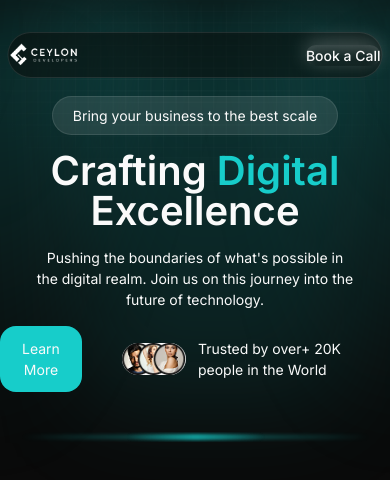
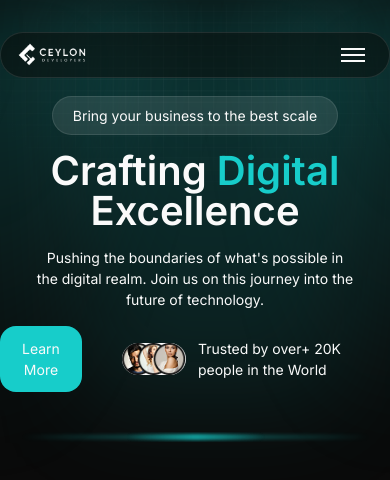
Before and after one commit to Roshen-Perera/ceylon-developers-portfolio, a Next.js app: page / in a window 390 px wide. Shown: the top 480 px of the page. Built offline with nearby package versions, Linux system fonts and the light colour scheme.

Commit message:
Implement mobile navigation in NavBar with dropdown menu and toggle button

```diff
--- a/components/navBar.tsx
+++ b/components/navBar.tsx
@@ -1,17 +1,21 @@
+"use client";
 
-import React from "react";
+import React, { useState } from "react";
 import ThemeToggle from "./theme";
 import Link from "next/link";
 import { P } from "./typography";
 import LogoIMG from "./logoIMG";
 
 const NavBar = () => {
+  const [isMobileMenuOpen, setIsMobileMenuOpen] = useState(false);
+
   return (
     <div className="flex items-center justify-center w-full p-8 relative">
       <div>
+        {/* Desktop Navbar (640px and above) */}
         <div
-          className="flex flex-row bg-(--navbar-background) fixed justify-between 2xl:w-[1239px] xl:w-[1015px] lg:w-[853px] md:w-[639px] sm:w-[545px] xs:w-[375px] 2xl:h-[66px] xl:h-[65px] lg:h-[57px] md:h-[41px] sm:h-[35px] items-center rounded-full
-                     text-foreground border border-(--navbar-border) left-1/2 transform -translate-x-1/2"
+          className="hidden sm:flex flex-row bg-(--navbar-background) fixed justify-between 2xl:w-[1239px] xl:w-[1015px] lg:w-[853px] md:w-[639px] sm:w-[545px] 2xl:h-[66px] xl:h-[65px] lg:h-[57px] md:h-[41px] sm:h-[35px] items-center rounded-full
+                     text-foreground border border-(--navbar-border) left-1/2 transform -translate-x-1/2 px-4 sm:px-6"
         >
           {/* Logo */}
           <div className="flex items-center">
@@ -59,14 +63,97 @@ const NavBar = () => {
             <div className="p-px rounded-[12px] bg-(--navbar-button-border)">
               <button
                 className="shadow-(--navbar-button-shadow) text-card-foreground bg-(image:--navbar-button) font-medium rounded-full sm:w-[140px] md:w-[140px] lg:w-[146px] xl:w-[154px] 2xl:w-[167px] sm:h-[35px] md:h-[41px] lg:h-[57px] xl:h-[65px] 2xl:h-[66px]
-                         hover:bg-popover hover:text-popover-foreground transition-all duration-200 ml- xs:text-[14px] sm:text-[15px] md:text-[16px] lg:text-[18px] xl:text-[20px] 2xl:text-[22px]"
+                         hover:bg-popover hover:text-popover-foreground transition-all duration-200 sm:text-[15px] md:text-[16px] lg:text-[18px] xl:text-[20px] 2xl:text-[22px]"
               >
                 Book a Call
               </button>
             </div>
           </div>
-          {/* Button */}
         </div>
+
+        {/* Mobile Navbar (below 640px) */}
+        <div className="sm:hidden flex flex-row bg-(--navbar-background) fixed justify-between w-full items-center rounded-full text-foreground border border-(--navbar-border) left-1/2 transform -translate-x-1/2 px-4 z-50">
+          {/* Logo */}
+          <div className="flex items-center">
+            <Link href="/">
+              <LogoIMG />
+            </Link>
+          </div>
+
+          {/* Hamburger Menu Button */}
+          <button
+            onClick={() => setIsMobileMenuOpen(!isMobileMenuOpen)}
+            className="flex flex-col gap-1 p-2"
+            aria-label="Toggle menu"
+          >
+            <span
+              className={`w-6 h-0.5 bg-foreground transition-all duration-300 ${
+                isMobileMenuOpen ? "rotate-45 translate-y-1.5" : ""
+              }`}
+            />
+            <span
+              className={`w-6 h-0.5 bg-foreground transition-all duration-300 ${
+                isMobileMenuOpen ? "opacity-0" : ""
+              }`}
+            />
+            <span
+              className={`w-6 h-0.5 bg-foreground transition-all duration-300 ${
+                isMobileMenuOpen ? "-rotate-45 -translate-y-1.5" : ""
+              }`}
+            />
+          </button>
+        </div>
+
+        {/* Mobile Menu Dropdown */}
+        {isMobileMenuOpen && (
+          <div className="sm:hidden fixed top-[80px] left-1/2 transform -translate-x-1/2 w-[90%] max-w-[375px] bg-(--navbar-background) border border-(--navbar-border) rounded-2xl p-6 z-40">
+            <div className="flex flex-col space-y-4">
+              <Link
+                href="/company"
+                className="text-foreground hover:text-primary transition-all duration-200 text-lg"
+                onClick={() => setIsMobileMenuOpen(false)}
+              >
+                Company
+              </Link>
+              <Link
+                href="/case"
+                className="text-foreground hover:text-primary transition-all duration-200 text-lg"
+                onClick={() => setIsMobileMenuOpen(false)}
+              >
+                Case Studies
+              </Link>
+              <Link
+                href="/contact"
+                className="text-foreground hover:text-primary transition-all duration-200 text-lg"
+                onClick={() => setIsMobileMenuOpen(false)}
+              >
+                Contact
+              </Link>
+              <Link
+                href="/services"
+                className="text-foreground hover:text-primary transition-all duration-200 text-lg"
+                onClick={() => setIsMobileMenuOpen(false)}
+              >
+                Services
+              </Link>
+              <Link
+                href="/careers"
+                className="text-foreground hover:text-primary transition-all duration-200 text-lg"
+                onClick={() => setIsMobileMenuOpen(false)}
+              >
+                Careers
+              </Link>
+              <div className="pt-4 border-t border-(--navbar-border)">
+                <button
+                  className="w-full shadow-(--navbar-button-shadow) text-card-foreground bg-(image:--navbar-button) font-medium rounded-full h-[45px]
+                           hover:bg-popover hover:text-popover-foreground transition-all duration-200 text-[16px]"
+                >
+                  Book a Call
+                </button>
+              </div>
+            </div>
+          </div>
+        )}
       </div>
     </div>
   );
```
